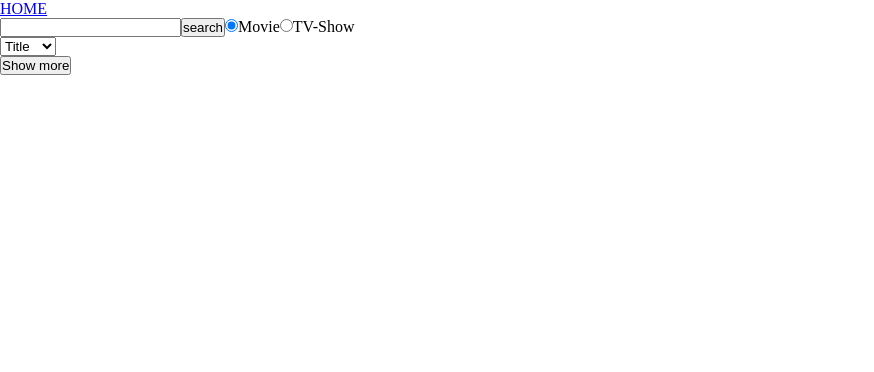
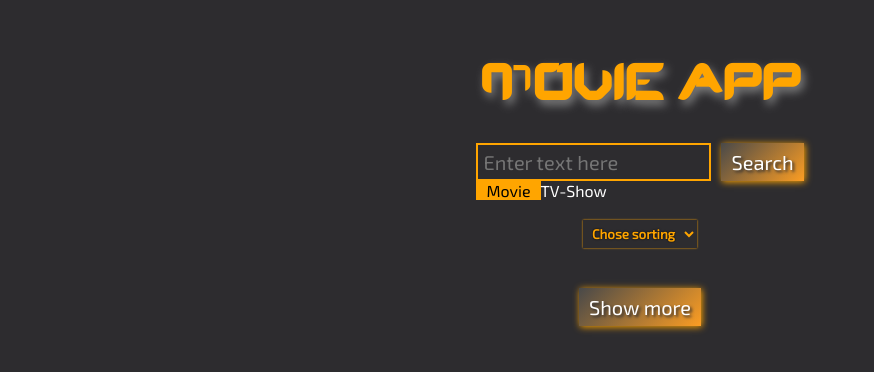
Before and after one commit to graffad/Movie-App, a React app: page /films in a window 1280 px wide. Shown: the top 372 px of the page, without its empty margins (0-874 px from the left). Built offline with nearby package versions, Linux system fonts and the light colour scheme.

Commit message:
add styles

```diff
--- a/src/components/Films.js
+++ b/src/components/Films.js
@@ -53,8 +53,10 @@ export function Films() {
 
 
   return (
-    <div>
-      <select name="" id="" onChange={(event) => {
+    <div className={'container'}>
+
+      <div className={'select'}>
+        <select name="" id="selectSort" onChange={(event) => {
           setSortValue(event.target.value);
           if (event.target.value === 'Title') {
             dispatch(sortTitleAction());
@@ -66,28 +68,34 @@ export function Films() {
           setCounter(counter + 1);
         }
         }>
-        <option defaultValue="Title">Title</option>
+          <option selected={true} disabled={true}>Chose sorting</option>
+          <option value="Title">Title</option>
           <option value="yearNewToOld">Year↓</option>
           <option value="yearOldToNew">Year↑</option>
         </select>
-      <p>{preloader}</p>
-      <h3>{garage.searchParams.status}</h3>
-      <ul>
+      </div>
+
+      <p className={'preloader'}>{preloader}</p>
+      <h3 className={'searchStatus'}>{garage.searchParams.status}</h3>
+      <div className={'filmsWrapper'}>
         {
           garage.filmsReducer.data.Search.map((item) => (
-            <li key={item.imdbID}>{item.Title}{item.Year}
+            <div className={'filmBlock'} key={item.imdbID}>
+              <div className={'imgBlock'}>
                 <Link to={`/films/${item.imdbID}`}>
-                {/* <button onClick={() => fetchInfo(item.imdbID)}>more</button> */}
-                <button>Detail</button>
+                  <img src={item.Poster}alt=""/>
                 </Link>
-              <div>
-                {/* <img src={item.Poster} alt=""/> */}
               </div>
-            </li>
+              <Link to={`/films/${item.imdbID}`}><h4>{item.Title}</h4></Link>
+              <div className={'shortFilmInfo'}>
+                <p>Year: {item.Year}</p>
+                <p>Type: {item.Type}</p>
+              </div>
+            </div>
           ))
         }
-      </ul>
-      <button onClick={onNext}>Show more</button>
+      </div>
+      <button className={'actionButton'} onClick={onNext}>Show more</button>
     </div>
 
   );
--- a/src/components/Header.js
+++ b/src/components/Header.js
@@ -36,15 +36,16 @@ export function Header() {
   }
 
   return (
-    <div>
-      <Link to='/'>HOME</Link>
-      <form action="">
-        <input type="text" id="searchValue"
+    <div className={'container'}>
+      <h2 className={'logo'}><Link to='/'>MOVIE APP</Link></h2>
+      <form action="" className={'formHeader'}>
+        <input type="text" id="searchValue" placeholder={'Enter text here'}
                onChange={(event) => setSearchValue(event.target.value)}/>
         <Link to='/films'>
-          <button onClick={onSubmit}>search</button>
+          <button className={'actionButton'} onClick={onSubmit}>Search</button>
         </Link>
 
+        <div className={'typeSearch'}>
           <input type="radio" id='typeMovie' name='searchType' value='movie' defaultChecked={true}
                   onChange={(event) => setSearchType(event.target.value)}
           />
@@ -53,6 +54,7 @@ export function Header() {
                  onChange={(event) => setSearchType(event.target.value)}
           />
           <label htmlFor="typeSeries">TV-Show</label>
+        </div>
       </form>
 
     </div>
--- a/src/index.html
+++ b/src/index.html
@@ -5,8 +5,10 @@
     <meta name="viewport" content="width=device-width, initial-scale=1.0">
     <meta http-equiv="X-UA-Compatible" content="ie=edge">
     <title>movie</title>
+    <link href="https://fonts.googleapis.com/css?family=Exo+2&display=swap" rel="stylesheet">
 </head>
 <body>
+
 <div id="root"></div>
 
 </body>
--- a/src/styles.css
+++ b/src/styles.css
@@ -1,4 +1,188 @@
+@font-face {
+    font-family: 'Protos';
+    src: url('./assets/fonts/Protos.woff') format('woff'),
+    url('./assets/fonts/Protos.woff2') format('woff2');
+    font-weight: normal;
+    font-style: normal;
+}
+
 * {
     margin: 0;
     padding: 0;
+    box-sizing: border-box;
+    font-family: 'Exo 2', serif;
+    outline: transparent;
 }
+
+body {
+    background: #2d2c2f;
+}
+
+body::-webkit-scrollbar {
+    width: 15px;
+    background-color: dimgray;
+}
+
+body::-webkit-scrollbar-thumb {
+    background-color: orange;
+
+}
+
+a {
+    text-decoration: none
+}
+
+p {
+    font-family: 'Exo 2', serif
+}
+
+#root {
+    width: 100%;
+    padding-top: 20px;
+}
+
+.container {
+    max-width: 1400px;
+    margin: 0 auto;
+    padding: 0 20px;
+    display: flex;
+    flex-direction: column;
+    align-items: center;
+    /*border: 1px solid red;*/
+}
+
+.logo {
+    margin: 30px 0;
+    font-size: 50px;
+}
+
+.logo a {
+    color: orange;
+    text-shadow: 3px 5px 10px gray;
+    font-family: "Protos", serif;
+}
+
+#searchValue {
+    border: 2px solid orange;
+    padding: 5px;
+    margin-right: 10px;
+    font-size: 20px;
+    color: orange;
+    background: transparent;
+}
+
+.actionButton {
+    padding: 7px 10px;
+    font-size: 20px;
+    background: linear-gradient(135deg, rgba(73, 73, 73, 1) 0%, rgba(251, 157, 35, 1) 100%);
+    border: none;
+    box-shadow: 1px 1px 7px 0 orange;
+    cursor: pointer;
+    color: white;
+    text-shadow: 2px 2px 3px #2d2c2f;
+    transition: 1s;
+
+}
+
+.actionButton:hover {
+    box-shadow: 1px 5px 10px 0 orange;
+    transition: 1s;
+}
+
+.actionButton:active {
+    background: linear-gradient(315deg, rgba(73, 73, 73, 1) 0%, rgba(251, 157, 35, 1) 100%);
+
+}
+
+.formHeader input[type="radio"]:checked + label {
+    background: orange;
+    padding: 0 10px;
+    transition: 1s;
+    color: black;
+}
+
+.formHeader input[type="radio"] {
+    display: none;
+}
+
+.formHeader label {
+    cursor: pointer;
+    color: white;
+    transition: 1s;
+}
+
+.select {
+    margin: 20px 0;
+    /*align-self: flex-end;*/
+}
+
+.select select {
+    background: transparent;
+    border: none;
+    box-shadow: 0 0 2px 0px orange;
+    padding: 5px;
+    color: orange;
+    font-weight: bold;
+    cursor: pointer;
+    text-shadow: 0 0 2px black;
+}
+
+.select select option {
+    background: #2d2c2f;
+    color: orange;
+}
+
+.searchStatus {
+    color: orange;
+    margin-bottom: 20px;
+}
+
+.preloader {
+    color: orange;
+    position: fixed;
+}
+.filmsWrapper{
+    /*border: 1px solid yellow;*/
+    display: flex;
+    max-width: inherit;
+    flex-wrap: wrap;
+    justify-content: space-around;
+}
+.filmBlock {
+    max-width: 255px;
+    background: dimgray;
+    padding: 5px;
+    margin-bottom: 15px;
+    transition: 1s;
+}
+.filmBlock:hover {
+    box-shadow: 0 0 20px 2px white;
+    transition: 0.5s;
+
+}
+.filmBlock h4 {
+    white-space: nowrap;
+    overflow: hidden;
+    text-overflow: ellipsis;
+    transition: 1s;
+    color: darkorange;
+    text-shadow: 2px 0 3px black;
+}
+.filmBlock p {
+    color: white;
+    text-shadow: 2px 2px 5px black;
+}
+.filmBlock h4:hover {
+    white-space: normal;
+    transition: 0.5s;
+    font-size: 1.1em;
+}
+.imgBlock{
+    max-width: 255px;
+    height: 400px;
+}
+.imgBlock img {
+    width: 100%;
+    height: 100%;
+    object-fit: cover;
+}
```
Also changed, not shown: src/assets/fonts/Protos.woff (added), src/assets/fonts/Protos.woff2 (added). Lines whose indentation alone changed are shown as unchanged.
